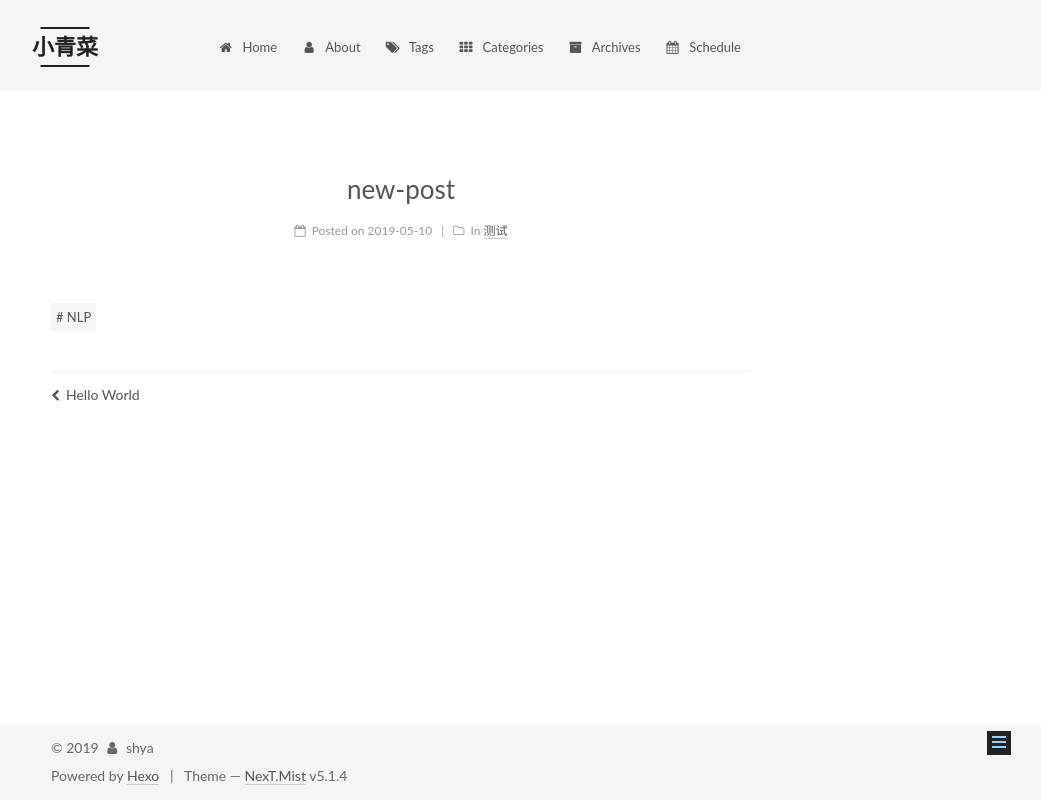
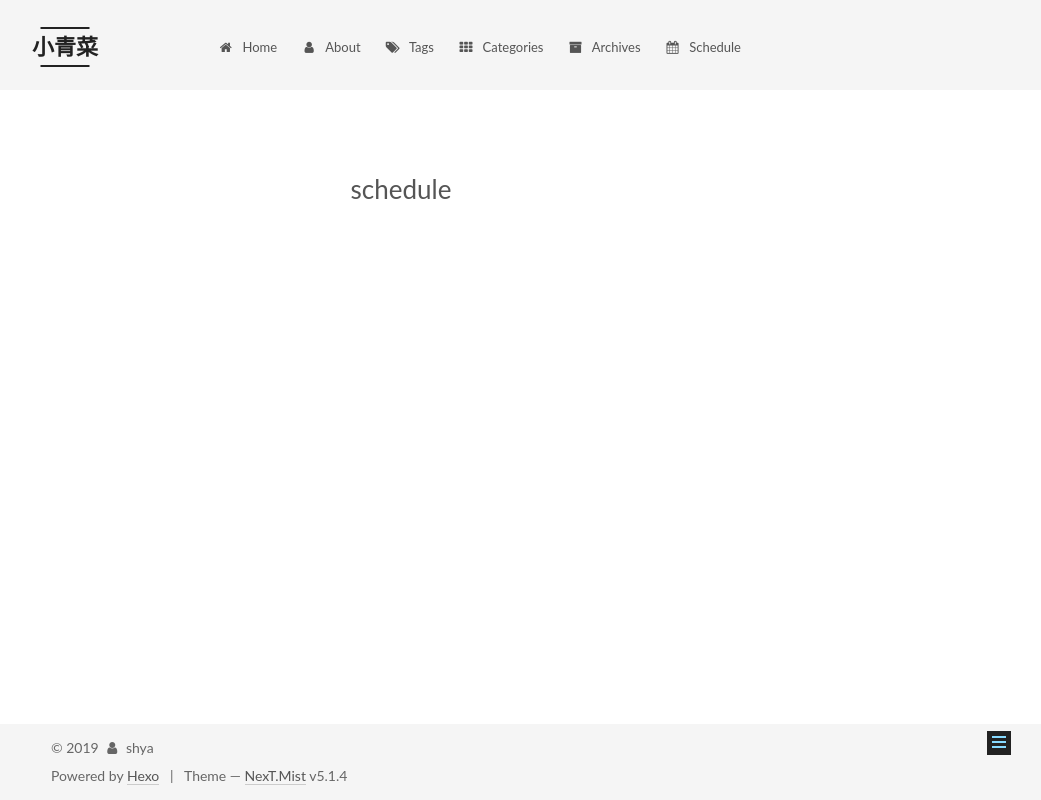
Before and after one commit to shyashya/shyashya.github.io, a plain HTML site: page schedule/index.html in a window 1280 px wide. Shown: the whole page, without its empty margins (239-1280 px from the left). Drawn offline with Linux system fonts and the light colour scheme.

Commit message:
Site updated: 2019-05-12 11:06:06

```diff
--- a/css/main.css
+++ b/css/main.css
@@ -1822,7 +1822,7 @@ pre .javascript .function {
   width: 4px;
   height: 4px;
   border-radius: 50%;
-  background: #fc2528;
+  background: #1a255c;
 }
 .links-of-blogroll {
   font-size: 13px;
--- a/2019/05/10/new-post/index.html
+++ b/schedule/index.html
@@ -68,7 +68,7 @@
 
 
 
-  <meta name="keywords" content="NLP,">
+  <meta name="keywords" content="Hexo, NexT">
 
 
 
@@ -79,15 +79,14 @@
 
 
 
-<meta name="keywords" content="NLP">
-<meta property="og:type" content="article">
-<meta property="og:title" content="new-post">
-<meta property="og:url" content="http://yoursite.com/2019/05/10/new-post/index.html">
+<meta property="og:type" content="website">
+<meta property="og:title" content="schedule">
+<meta property="og:url" content="http://yoursite.com/schedule/index.html">
 <meta property="og:site_name" content="小青菜">
 <meta property="og:locale" content="default">
-<meta property="og:updated_time" content="2019-05-12T03:04:23.425Z">
+<meta property="og:updated_time" content="2019-05-12T03:05:40.201Z">
 <meta name="twitter:card" content="summary">
-<meta name="twitter:title" content="new-post">
+<meta name="twitter:title" content="schedule">
 
 
 
@@ -117,13 +116,13 @@
 
 
 
-  <link rel="canonical" href="http://yoursite.com/2019/05/10/new-post/">
+  <link rel="canonical" href="http://yoursite.com/schedule/">
 
 
 
 
 
-  <title>new-post | 小青菜</title>
+  <title>schedule | 小青菜</title>
 
 
 
@@ -260,104 +259,24 @@
 
 
 
+    <div class="post-block page">
+      <header class="post-header">
+
+	<h1 class="post-title" itemprop="name headline">schedule</h1>
+
+
+
+</header>
 
 
 
 
-
-  <article class="post post-type-normal" itemscope itemtype="http://schema.org/Article">
-
-
-
-  <div class="post-block">
-    <link itemprop="mainEntityOfPage" href="http://yoursite.com/2019/05/10/new-post/">
-
-    <span hidden itemprop="author" itemscope itemtype="http://schema.org/Person">
-      <meta itemprop="name" content="shya">
-      <meta itemprop="description" content>
-      <meta itemprop="image" content="/images/qc.jpg">
-    </span>
-
-    <span hidden itemprop="publisher" itemscope itemtype="http://schema.org/Organization">
-      <meta itemprop="name" content="小青菜">
-    </span>
-
-
-      <header class="post-header">
-
-
-
-          <h1 class="post-title" itemprop="name headline">new-post</h1>
-
-
-        <div class="post-meta">
-          <span class="post-time">
-
-              <span class="post-meta-item-icon">
-                <i class="fa fa-calendar-o"></i>
-              </span>
-
-                <span class="post-meta-item-text">Posted on</span>
-
-              <time title="Post created" itemprop="dateCreated datePublished" datetime="2019-05-10T13:41:00+08:00">
-                2019-05-10
-              </time>
+      <div class="post-body">
 
 
 
 
-
-          </span>
-
-
-            <span class="post-category">
-
-              <span class="post-meta-divider">|</span>
-
-              <span class="post-meta-item-icon">
-                <i class="fa fa-folder-o"></i>
-              </span>
-
-                <span class="post-meta-item-text">In</span>
-
-
-                <span itemprop="about" itemscope itemtype="http://schema.org/Thing">
-                  <a href="/categories/测试/" itemprop="url" rel="index">
-                    <span itemprop="name">测试</span>
-                  </a>
-                </span>
-
-
-
-
-            </span>
-
-
-
-
-
-
-
-
-
-
-
-
-
-
-
-        </div>
-      </header>
-
-
-
-
-
-    <div class="post-body" itemprop="articleBody">
-
-
-
-
+      </div>
 
 
 
@@ -365,58 +284,6 @@
 
 
 
-
-
-
-
-
-
-
-    <footer class="post-footer">
-
-        <div class="post-tags">
-
-            <a href="/tags/NLP/" rel="tag"># NLP</a>
-
-        </div>
-
-
-
-
-
-
-
-        <div class="post-nav">
-          <div class="post-nav-next post-nav-item">
-
-              <a href="/2019/05/10/hello-world/" rel="next" title="Hello World">
-                <i class="fa fa-chevron-left"></i> Hello World
-              </a>
-
-          </div>
-
-          <span class="post-nav-divider"></span>
-
-          <div class="post-nav-prev post-nav-item">
-
-          </div>
-        </div>
-
-
-
-
-    </footer>
-  </div>
-
-
-
-  </article>
-
-
-
-    <div class="post-spread">
-
-    </div>
   </div>
 
 
```
